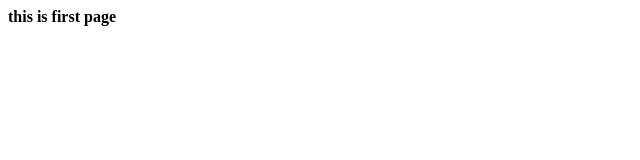
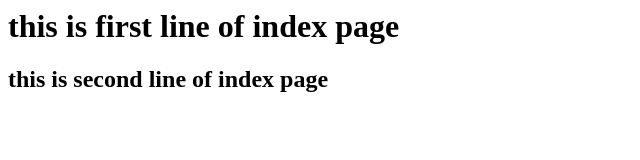
Before and after one commit to parashu-1151/devops-project, a plain HTML site: page index.html in a window 1280 px wide. Shown: the whole page, without its empty margins (0-640 px from the left). Drawn offline with Linux system fonts and the light colour scheme.

Commit message:
second commit

```diff
--- a/index.html
+++ b/index.html
@@ -1 +1,2 @@
-<b>this is first page</b>
+<h1><b>this is first line of index page</b></h1>
+<h2><b>this is second line of index page</b></h2>
```
